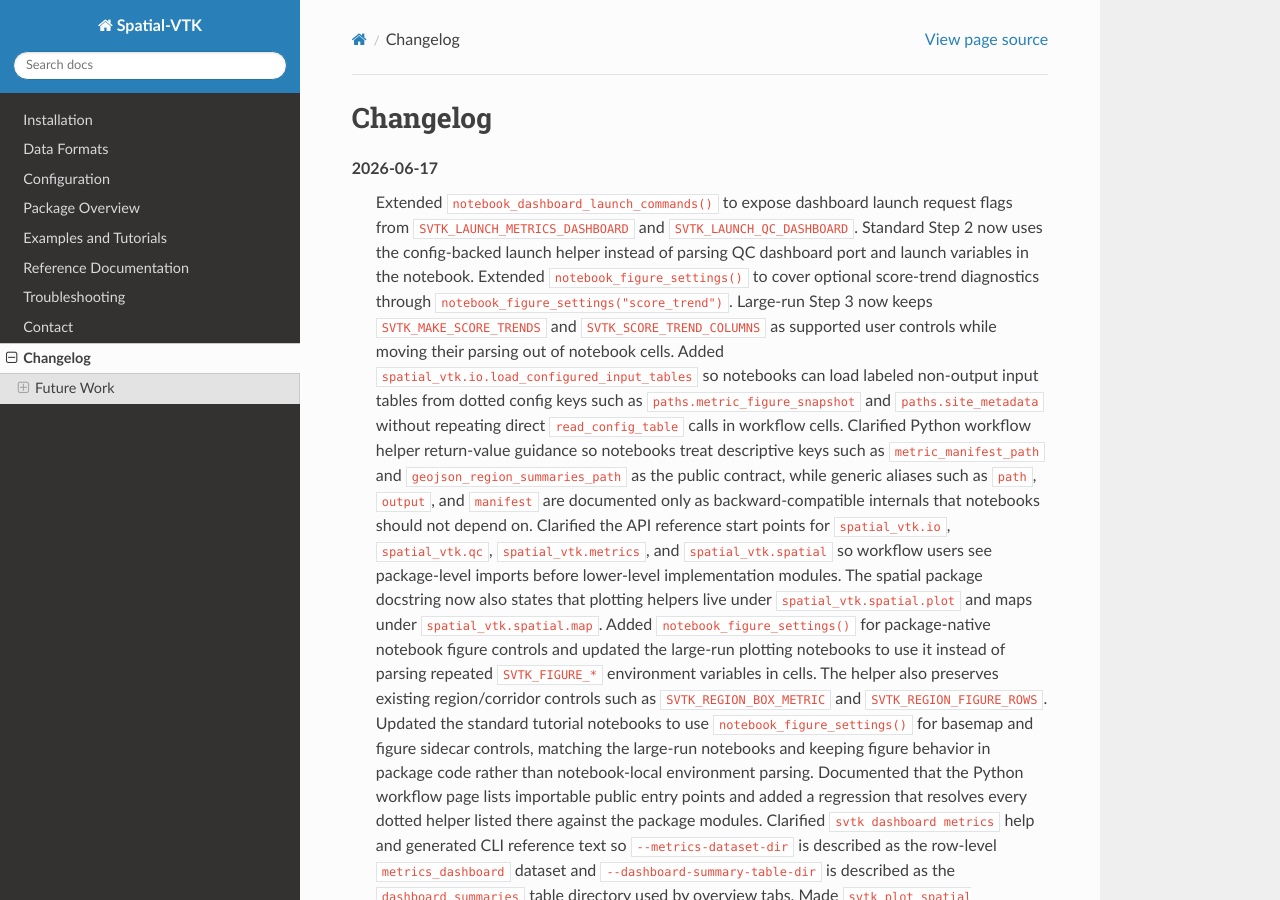
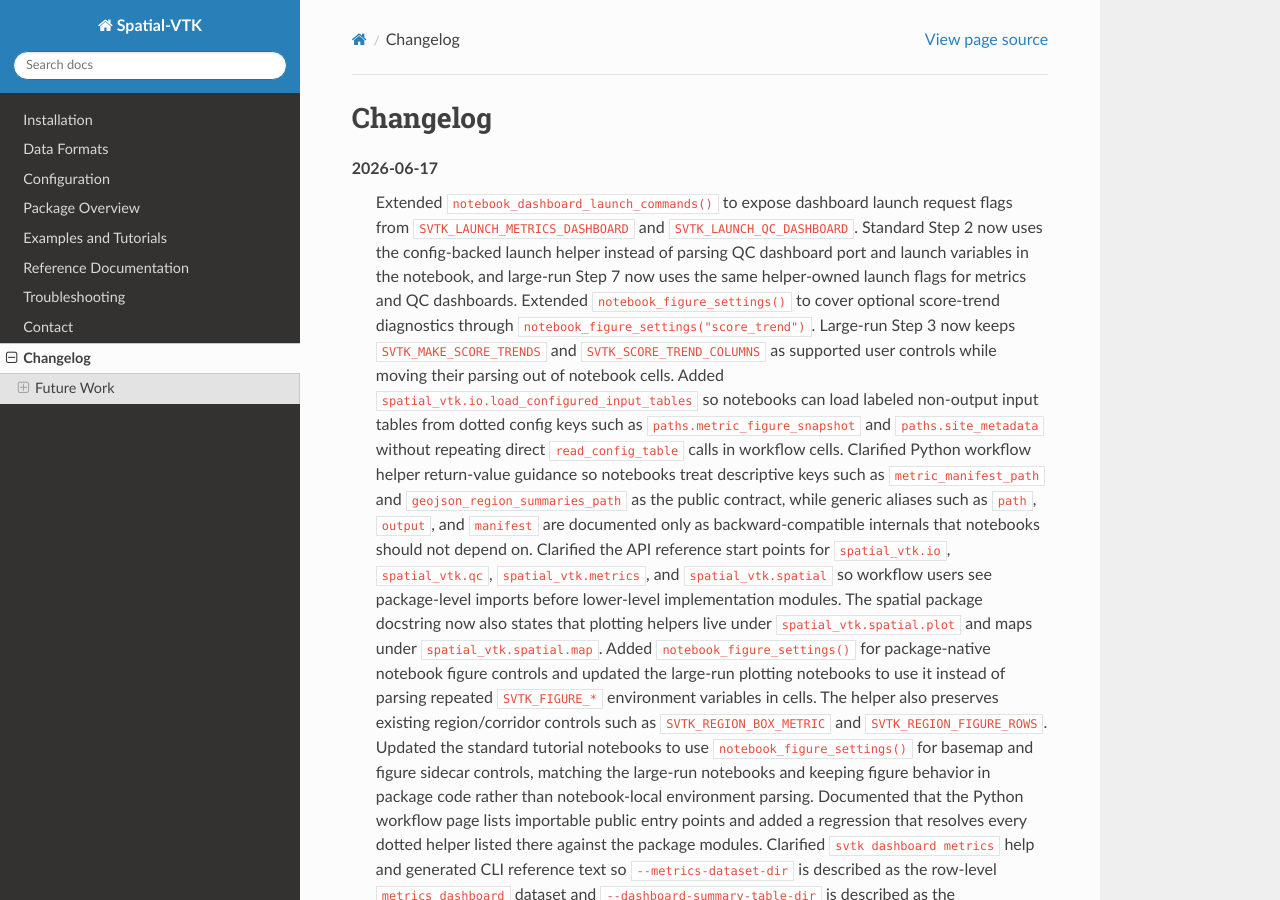
Before and after one commit to bcbirkel/spatial-vtk, a Sphinx documentation site: the page built from docs/changelog.rst, in a window 1280 px wide and 900 px high. Built offline with Sphinx 7.4.7 and the Read the Docs theme 3.1.0, drawn with Linux system fonts in a browser that asks for light colours.

Commit message:
Use dashboard launch helper flags in large-run step 7

```diff
--- a/docs/changelog.rst
+++ b/docs/changelog.rst
@@ -6,7 +6,8 @@ Changelog
    request flags from ``SVTK_LAUNCH_METRICS_DASHBOARD`` and
    ``SVTK_LAUNCH_QC_DASHBOARD``. Standard Step 2 now uses the config-backed
    launch helper instead of parsing QC dashboard port and launch variables in
-   the notebook.
+   the notebook, and large-run Step 7 now uses the same helper-owned launch
+   flags for metrics and QC dashboards.
    Extended ``notebook_figure_settings()`` to cover optional score-trend
    diagnostics through ``notebook_figure_settings("score_trend")``. Large-run
    Step 3 now keeps ``SVTK_MAKE_SCORE_TRENDS`` and
```
Also changed, not shown: docs/examples/large_run/step_07_large_run_dashboards.ipynb, 1 other file.
